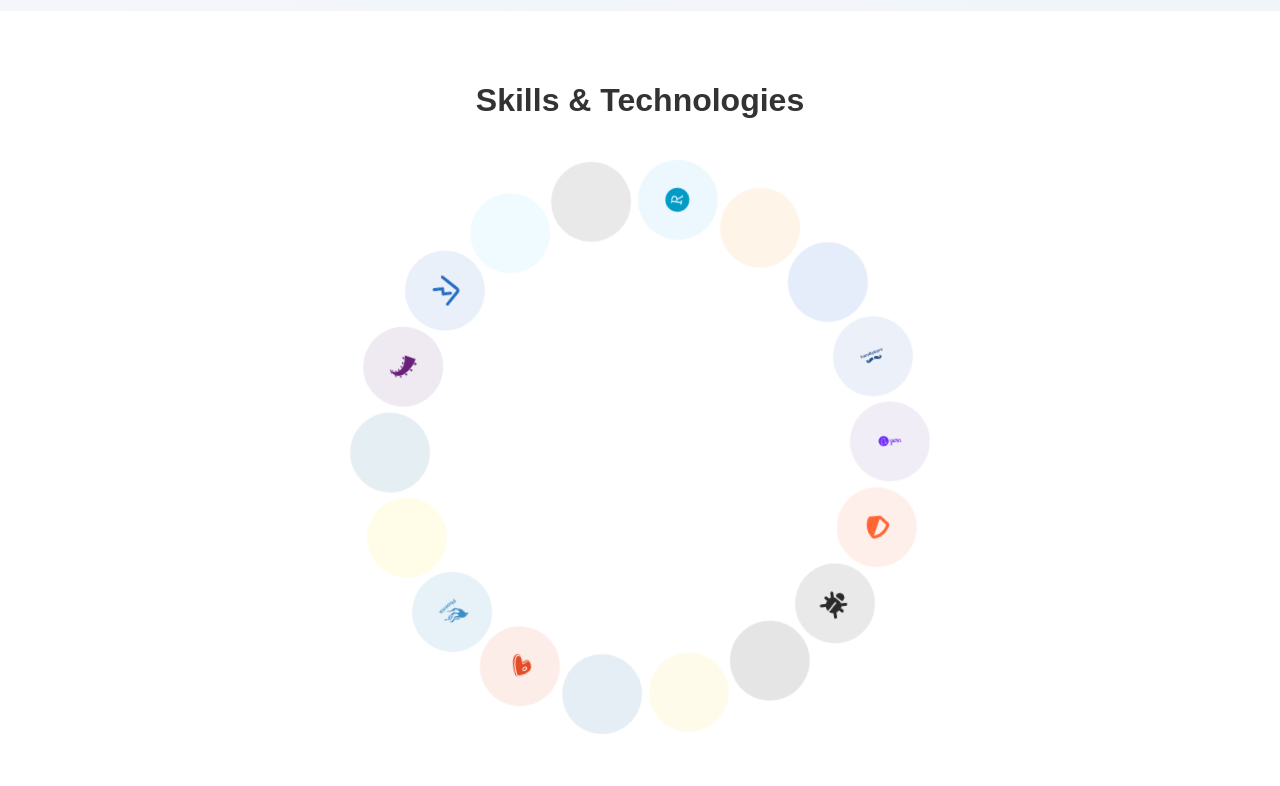
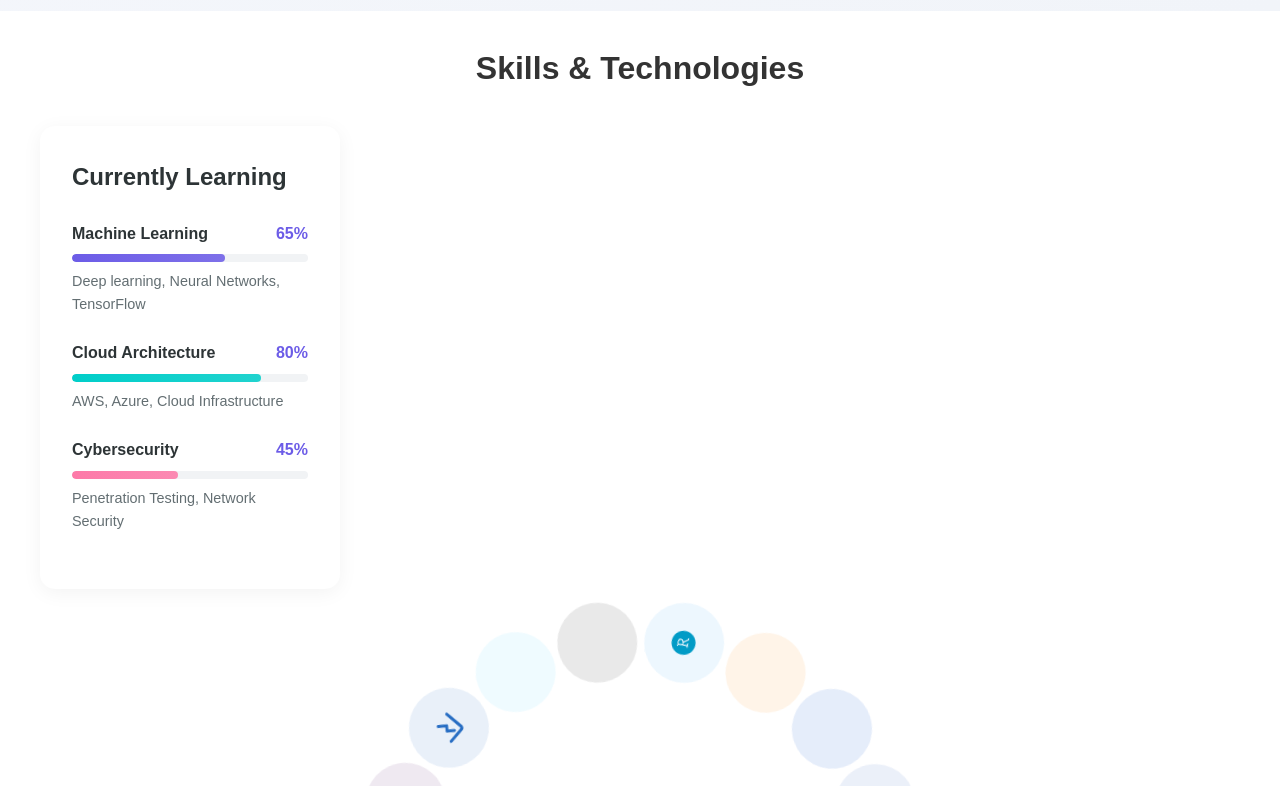
Before and after one commit to joshuachuah/joshuachuah-site, a React (Vite) app: page / in a window 1280 px wide. Shown: the part 2160-2946 px from the top of the page. Built offline with nearby package versions, Linux system fonts and the light colour scheme.

Commit message:
learning progress bar

```diff
--- a/components/Skills.jsx
+++ b/components/Skills.jsx
@@ -1,27 +1,10 @@
 import React, { useState } from 'react';
 import { FontAwesomeIcon } from '@fortawesome/react-fontawesome';
 import 'devicon/devicon.min.css';
-import {
-  faReact,
-  faJs,
-  faHtml5,
-  faCss3Alt,
-  faPython,
-  faUnity,
-  faLinux,
-  faDocker,
-  faJira,
-  faBitbucket,
-  faBootstrap,
-} from '@fortawesome/free-brands-svg-icons';
 
 import {
-  faDatabase,
-  faCode,
-  faCodeBranch,
   faShieldHalved,
   faBug,
-  faR,
   faChartLine,
 } from '@fortawesome/free-solid-svg-icons';
 
@@ -169,6 +152,26 @@ const skillsData = [
   }
 ];
 
+const learningData = [
+  {
+    topic: 'Machine Learning',
+    progress: 65,
+    description: 'Deep learning, Neural Networks, TensorFlow',
+    color: '#6c5ce7'
+  },
+  {
+    topic: 'Cloud Architecture',
+    progress: 80,
+    description: 'AWS, Azure, Cloud Infrastructure',
+    color: '#00cec9'
+  },
+  {
+    topic: 'Cybersecurity',
+    progress: 45,
+    description: 'Penetration Testing, Network Security',
+    color: '#fd79a8'
+  }
+];
 
 const Skills = () => {
   const [hoveredSkill, setHoveredSkill] = useState(null);
@@ -187,6 +190,30 @@ const Skills = () => {
     <section id="skills" className="skills-section">
       <div className="container">
         <h2 className="section-title">Skills & Technologies</h2>
+
+        <div className="skills-layout">
+          <div className="learning-progress scroll-animation">
+            <h3 className="learning-title">Currently Learning</h3>
+            {learningData.map((path, index) => (
+              <div key={index} className="progress-item">
+                <div className="progress-header">
+                  <h4>{path.topic}</h4>
+                  <span className="progress-percentage">{path.progress}%</span>
+                </div>
+                <div className="progress-bar">
+                  <div
+                    className="progress-fill"
+                    style={{
+                      width: `${path.progress}%`,
+                      background: `linear-gradient(90deg, ${path.color}, ${path.color}dd)`
+                    }}
+                  />
+                </div>
+                <p className="progress-description">{path.description}</p>
+              </div>
+            ))}
+          </div>
+        </div>
 
         <div className="skills-orbit-container">
           <div className="center-skill"
--- a/src/styles.css
+++ b/src/styles.css
@@ -308,6 +308,103 @@ header p {
     justify-content: center;
     animation: scaleIn 0.3s ease;
 }
+
+
+.skills-layout {
+    display: grid;
+    grid-template-columns: 300px 1fr;
+    gap: 0rem;
+    align-items: center;
+    margin-top: 2rem;
+  }
+
+  .learning-progress {
+    background: white;
+    padding: 2rem;
+    border-radius: 15px;
+    box-shadow: 0 4px 20px rgba(0,0,0,0.05);
+    height: fit-content;
+  }
+
+  .learning-title {
+    font-size: 1.5rem;
+    color: #2d3436;
+    margin-bottom: 1.5rem;
+    font-weight: 600;
+  }
+
+  .progress-item {
+    margin-bottom: 1.5rem;
+  }
+
+  .progress-header {
+    display: flex;
+    justify-content: space-between;
+    align-items: center;
+    margin-bottom: 0.5rem;
+  }
+
+  .progress-header h4 {
+    font-size: 1rem;
+    color: #2d3436;
+    margin: 0;
+  }
+
+  .progress-percentage {
+    font-weight: 600;
+    color: #6c5ce7;
+  }
+
+  .progress-bar {
+    height: 8px;
+    background: #f1f3f5;
+    border-radius: 4px;
+    overflow: hidden;
+    margin-bottom: 0.5rem;
+  }
+
+  .progress-fill {
+    height: 100%;
+    border-radius: 4px;
+    transition: width 1s ease;
+  }
+
+  .progress-description {
+    font-size: 0.9rem;
+    color: #636e72;
+    margin: 0.5rem 0 0 0;
+  }
+
+  /* Responsive adjustments */
+  @media (max-width: 1200px) {
+    .skills-layout {
+      grid-template-columns: 250px 1fr;
+      gap: 2rem;
+    }
+  }
+
+  @media (max-width: 992px) {
+    .skills-layout {
+      grid-template-columns: 1fr;
+    }
+
+    .learning-progress {
+      max-width: 600px;
+      margin: 0 auto 2rem;
+    }
+  }
+
+  /* Animation for scroll reveal */
+  .learning-progress.scroll-animation {
+    opacity: 0;
+    transform: translateX(-20px);
+    transition: opacity 0.6s ease, transform 0.6s ease;
+  }
+
+  .learning-progress.scroll-animation.visible {
+    opacity: 1;
+    transform: translateX(0);
+  }
 
 @keyframes scaleIn {
     from {
```
